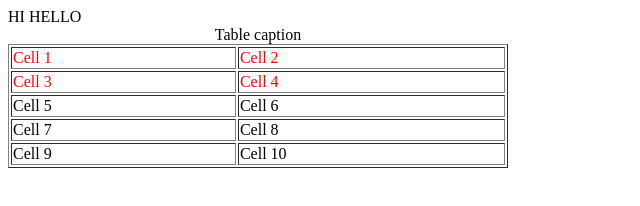
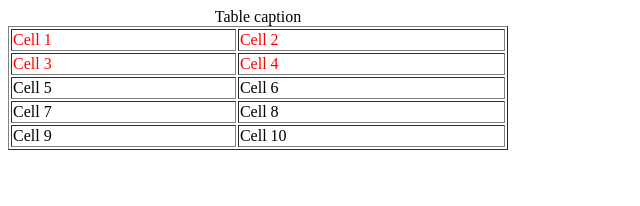
Before and after one commit to Scott1E818/Scott1E818.Github.io, a plain HTML site: page Index.html in a window 1280 px wide. Shown: the whole page, without its empty margins (0-640 px from the left). Drawn offline with Linux system fonts and the light colour scheme.

Commit message:
Update and rename Index.html.html to Index.html

```diff
--- a/Index.html.html
+++ b/Index.html
@@ -7,10 +7,8 @@
 			<caption>Table caption</caption>
 			<thead style="color:red;">
 				<tr>
-				HI HELLO
-
 					<td>Cell 1</td>
-					<td>Cell 2</td>
+   				        <td>Cell 2</td>
 				</tr>
 				<tr>
 					<td>Cell 3</td>
```
